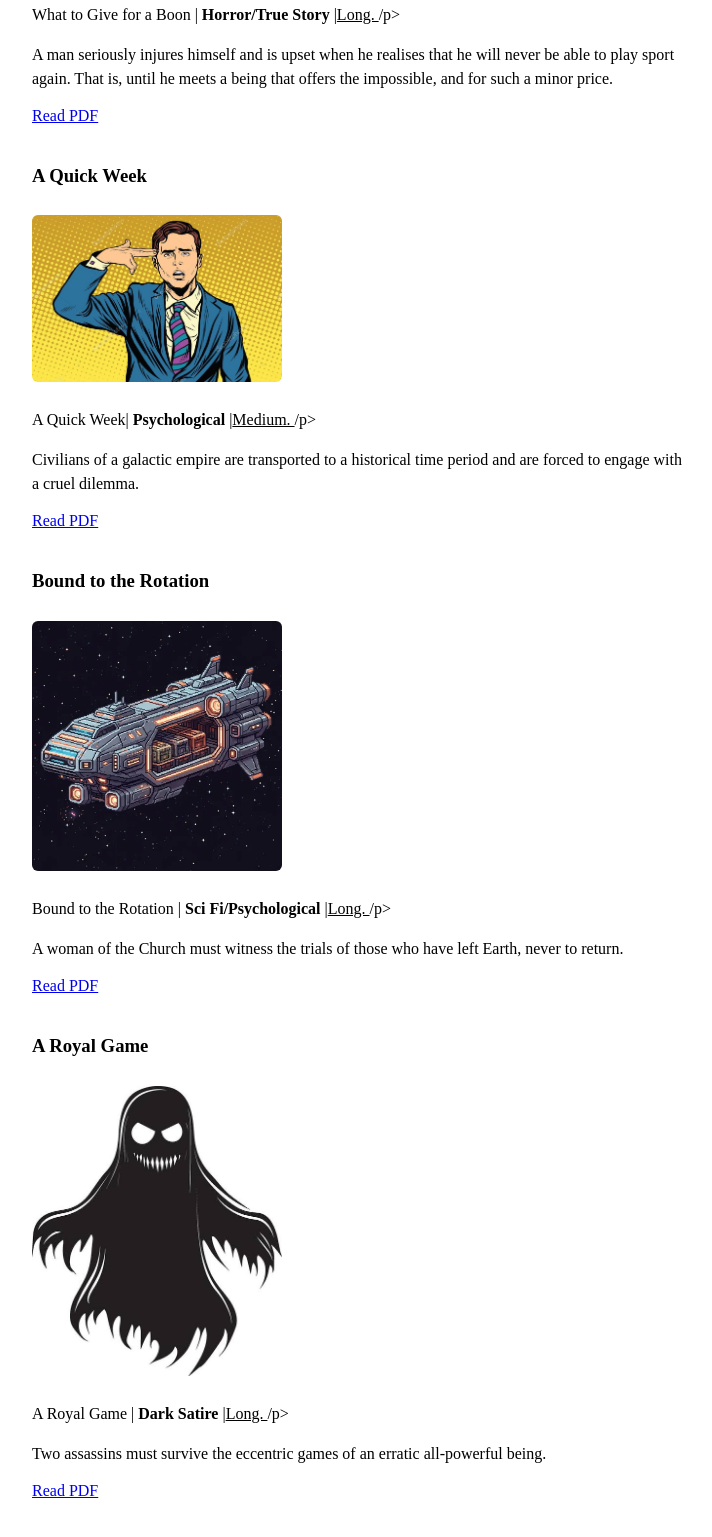
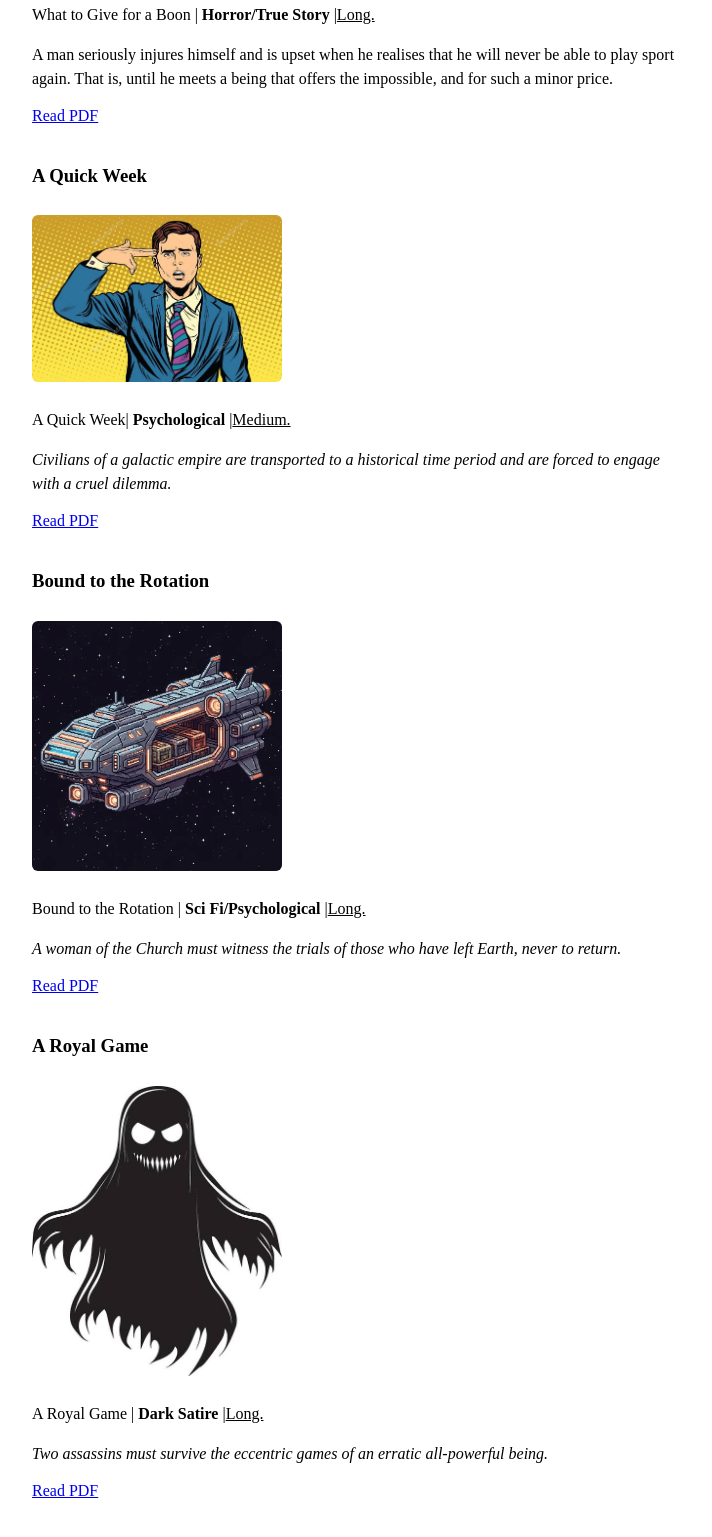
Before and after one commit to sheffieldts/Stories, a plain HTML site: page index.html in a window 1280 px wide. Shown: the part 665-2202 px from the top of the page, without its empty margins (16-728 px from the left). Drawn offline with Linux system fonts and the light colour scheme.

Commit message:
Update index.html

```diff
--- a/index.html
+++ b/index.html
@@ -21,14 +21,14 @@
     <li class="story">
     <h3>The Off Stranger</h3>
     <img src="off.jpg" alt="The Off Stranger cover" class="cover">
-    <p>The Off Stranger |<strong> Horror/True Story</strong> |<u>Medium. </u> /p>
-    <p><Itallics>Two men excited to watch the World Cup at the bar encounter a weird and unsettling stranger. </Itallics></p>
+    <p>The Off Stranger |<strong> Horror/True Story</strong> |<u>Medium. </u> </p>
+    <p><em>Two men excited to watch the World Cup at the bar encounter a weird and unsettling stranger. </em></p>
     <a href="off.pdf" target="_blank">Read PDF</a>
   </li>
   <li class="story">
     <h3>What to Give for a Boon</h3>
     <img src="boon.jpg" class="cover">
-    <p>What to Give for a Boon |<strong> Horror/True Story</strong> |<u>Long. </u> /p>
+    <p>What to Give for a Boon |<strong> Horror/True Story</strong> |<u>Long. </u> </p>
     <p><Itallics>A man seriously injures himself and is upset when he realises that he will never be
 able to play sport again. That is, until he meets a being that offers the impossible,
 and for such a minor price.
@@ -38,25 +38,25 @@ and for such a minor price.
    <li class="story">
     <h3>A Quick Week</h3>
     <img src="week.jpg" class="cover">
-    <p>A Quick Week|<strong> Psychological</strong> |<u>Medium. </u> /p>
-    <p><Itallics> Civilians of a galactic empire are transported to a historical time period and are forced to
+    <p>A Quick Week|<strong> Psychological</strong> |<u>Medium. </u> </p>
+    <p><em> Civilians of a galactic empire are transported to a historical time period and are forced to
 engage with a cruel dilemma.
- </Itallics></p>
+ </em></p>
     <a href="week.pdf" target="_blank">Read PDF</a>
   </li>
   <li class="story">
     <h3>Bound to the Rotation</h3>
     <img src="bound.jpg" class="cover">
-    <p>Bound to the Rotation |<strong> Sci Fi/Psychological </strong> |<u>Long. </u> /p>
-    <p><Itallics>A woman of the Church must witness the trials of those who have left Earth, never to return.
- </Itallics></p>
+    <p>Bound to the Rotation |<strong> Sci Fi/Psychological </strong> |<u>Long. </u> </p>
+    <p><em>A woman of the Church must witness the trials of those who have left Earth, never to return.
+ </em></p>
     <a href="boon.pdf" target="_blank">Read PDF</a>
   </li>
    <li class="story">
     <h3>A Royal Game</h3>
     <img src="game.jpg" class="cover">
-    <p>A Royal Game |<strong> Dark Satire </strong> |<u>Long. </u> /p>
-    <p><Itallics>Two assassins must survive the eccentric games of an erratic all-powerful being. </Itallics></p>
+    <p>A Royal Game |<strong> Dark Satire </strong> |<u>Long. </u> </p>
+    <p><em>Two assassins must survive the eccentric games of an erratic all-powerful being. </em></p>
     <a href="game.pdf" target="_blank">Read PDF</a>
   </li>
 
```
